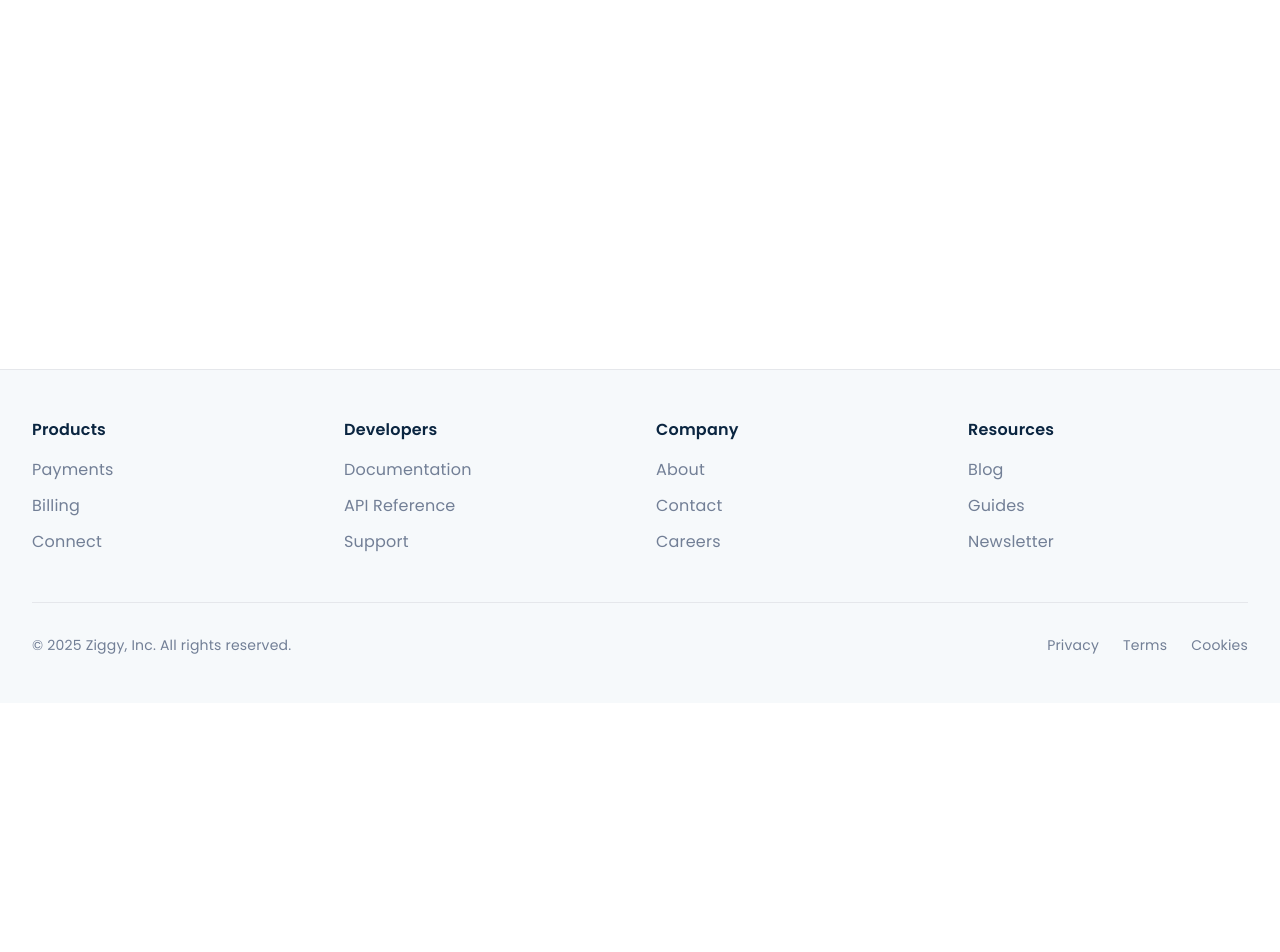
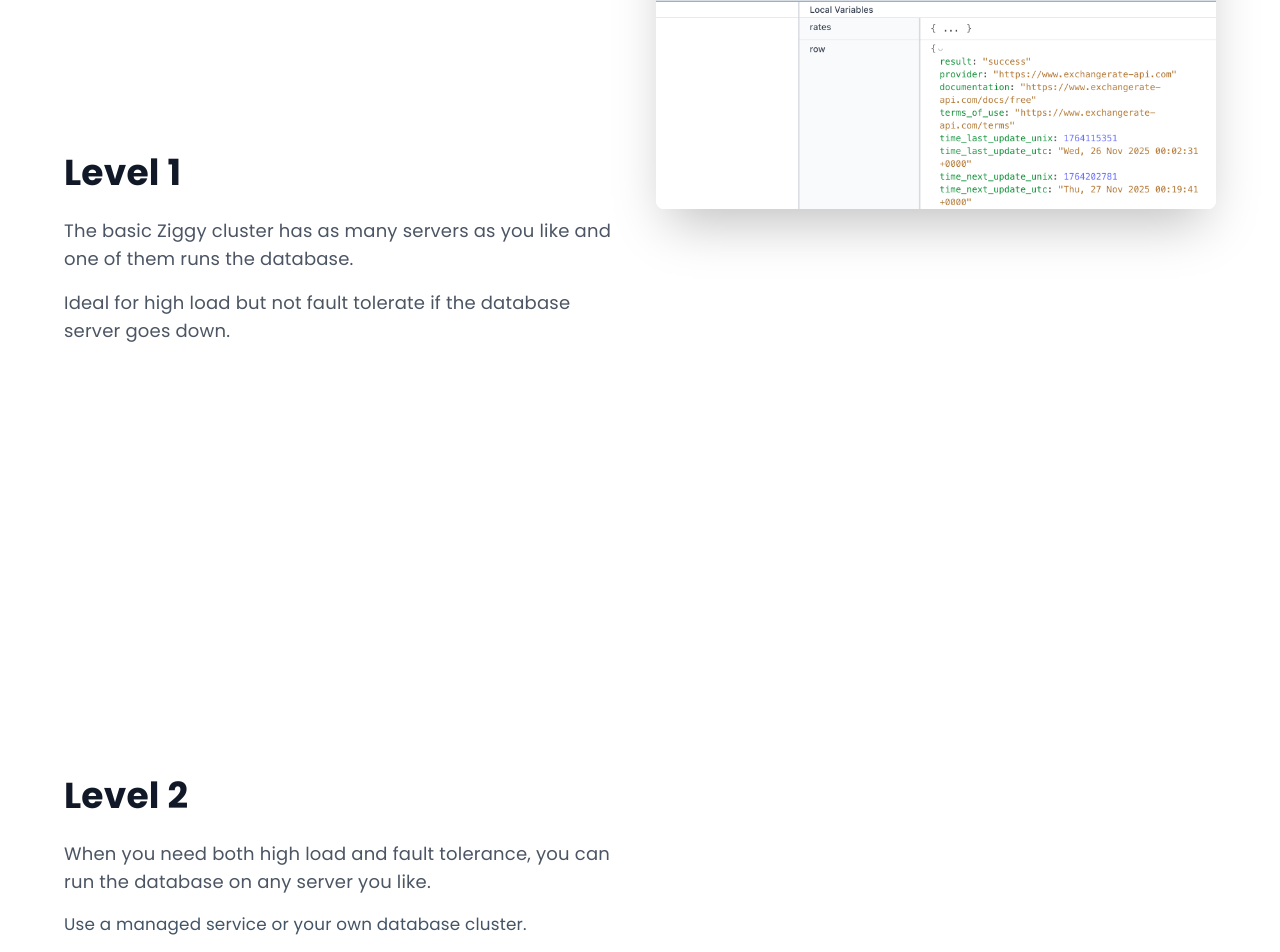
Before and after one commit to fmay/ziggy-site-new, a Next.js app: page /cluster in a window 1280 px wide. Before the commit this address had no page. Shown: the part 431-1383 px from the top of the page. Before the commit the page ends 1134 px from the top, so only its background shows below. Built offline with nearby package versions, Linux system fonts and the light colour scheme.

Commit message:
cluster page 0.1

```diff
--- /dev/null
+++ b/src/app/(features)/cluster/FlowFeatures.tsx
@@ -0,0 +1,83 @@
+import { FC } from 'react'
+import ScrollContentImagePairs from '@/components/ui/scroll-pairs/ScrollContentImagePairs'
+
+interface FlowFeaturesProps {
+}
+
+const ClusterFeatures:FC<FlowFeaturesProps> = ({}) => {
+  const contentImagePairs = [
+    {
+      content: (
+        <div>
+          <h2 className="text-4xl font-bold text-gray-900 mb-6">Level 1</h2>
+          <p className="text-lg text-gray-600 mb-4">
+            The basic Ziggy cluster has as many servers as you like and one of them runs the database.
+          </p>
+          <p className="text-lg text-gray-600 mb-4">
+            Ideal for high load but not fault tolerate if the database server goes down.
+          </p>
+        </div>
+      ),
+      image: '/images/flows/js-debugger.png',
+    },
+    {
+      content: (
+        <div>
+          <h2 className="text-4xl font-bold text-gray-900 mb-6">Level 2</h2>
+          <p className="text-lg text-gray-600 mb-4">
+            When you need both high load and fault tolerance, you can run the database on any server you like.
+          </p>
+          <p>Use a managed service or your own database cluster.</p>
+        </div>
+      ),
+      image: '/images/flows/parallel.png',
+    },
+    {
+      content: (
+        <div>
+          <h2 className="text-4xl font-bold text-gray-900 mb-6">Monitoring</h2>
+          <p className="text-lg text-gray-600 mb-4">
+            Ziggy comes with several monitor tools for the system and individual servers.
+          </p>
+        </div>
+      ),
+      image: '/images/flows/js-debugger.png',
+    },
+    {
+      content: (
+        <div>
+          <h2 className="text-4xl font-bold text-gray-900 mb-6">Load Testing</h2>
+          <p className="text-lg text-gray-600 mb-4">
+            We even offer a built-in load tester where you can run any Flow under normal and extreme conditions.
+          </p>
+          <p className="text-lg text-gray-600 mb-4">
+            Use Ziggy monitoring to see exactly how the system and each server is performing.
+          </p>
+        </div>
+      ),
+      image: '/images/flows/parallel.png',
+    },
+  ]
+
+  return (
+    <div className="bg-white">
+      {/* Other page content above */}
+      <div className="py-16">
+        {/*<div className="max-w-7xl mx-auto px-4 sm:px-6 lg:px-8 text-center mb-16">*/}
+        {/*  <h1 className="text-5xl font-bold text-gray-900 mb-4">*/}
+        {/*    A fully integrated suite of features*/}
+        {/*  </h1>*/}
+        {/*  <p className="text-xl text-gray-600">*/}
+        {/*    Scroll down to see the interactive content-image pairs*/}
+        {/*  </p>*/}
+        {/*</div>*/}
+
+        {/* The ScrollContentImagePairs component */}
+        <ScrollContentImagePairs contentImagePairs={contentImagePairs} />
+      </div>
+      {/* Other page content below */}
+    </div>
+  )
+}
+
+export default ClusterFeatures
--- /dev/null
+++ b/src/app/(features)/cluster/Hero.tsx
@@ -0,0 +1,32 @@
+import styles from './hero.module.scss'
+import HomeScene from '@/app/(home)/HomeScene'
+
+const Hero = () => (
+  <section className={styles.heroSection}>
+    {/* Overlay for better text readability */}
+
+    <div className={styles.container}>
+      {/* Main Heading */}
+      <h1 className={styles.heading}>The new ETL pioneer</h1>
+
+      {/*Image*/}
+      <div className={styles.subheadingImage}>
+        <HomeScene />
+      </div>
+
+      {/*Subheading*/}
+      <div className={styles.subheading}>
+        <p className={styles.subheading}>
+          Build blazingly fast integrations and migrations in a fraction of the time and at a fraction of
+          the cost of normal ETL platforms.
+        </p>
+        <p  className={styles.subheading}>
+          Run on <strong>your</strong> infrastructure so you have total control over security and
+          performance.
+        </p>
+      </div>
+    </div>
+  </section>
+)
+
+export default Hero
--- /dev/null
+++ b/src/app/(features)/cluster/hero.module.scss
@@ -0,0 +1,39 @@
+.heroSection {
+  @apply relative pt-20 pb-20 sm:px-6 lg:px-2;
+}
+
+.overlay {
+  @apply absolute inset-0 -z-10 bg-gradient-to-b from-white/90 via-white/80 to-white/90;
+}
+
+.container {
+  @apply flex flex-col gap-[50px] mx-auto px-[5%] text-center;
+}
+
+.heading {
+  @apply text-5xl mb-[0px] sm:text-6xl lg:text-7xl font-bold text-stripe-navy leading-tight;
+}
+
+.subheading {
+  @apply mx-auto text-2xl max-w-[800px] text-mid-gray font-semibold;
+}
+
+.subheadingImage {
+  @apply w-full bg-gray-50 mx-auto order-last lg:order-none flex justify-center items-center min-h-[700px];
+
+  img {
+    @apply w-full h-auto rounded-lg;
+  }
+}
+
+.ctaButtons {
+  @apply flex flex-col sm:flex-row justify-center items-center gap-4 mt-12;
+
+  .primaryButton {
+    @apply w-full sm:w-auto px-8 py-4 rounded-full bg-stripe-purple text-white font-semibold hover:opacity-90 transition-opacity duration-200;
+  }
+
+  .secondaryButton {
+    @apply w-full sm:w-auto px-8 py-4 rounded-full border-2 border-stripe-navy text-stripe-navy font-semibold hover:bg-stripe-navy hover:text-white transition-all duration-200;
+  }
+}
--- /dev/null
+++ b/src/app/(features)/cluster/page.tsx
@@ -0,0 +1,16 @@
+import PageLayout from '@/components/PageLayout'
+import PageSection from '@/components/ui/page-wrappers/PageSection'
+import Hero from '@/app/(features)/cluster/Hero'
+import ClusterFeatures from '@/app/(features)/cluster/FlowFeatures'
+
+export default function Cluster() {
+  return (
+    <PageLayout
+      title="Ziggy Cluster"
+      description="Throw any load at Ziggy. Sleep well at night thanks to full fault tolerance.">
+
+
+      <ClusterFeatures />
+    </PageLayout>
+  )
+}
--- /dev/null
+++ b/src/app/integration-partners/page.tsx
@@ -0,0 +1,22 @@
+import PageLayout from '@/components/PageLayout'
+
+export default function IntegrationPartners() {
+  return (
+    <PageLayout
+      title="Integration Partners"
+      description="How we collect, use, and protect your information.">
+      <div className="max-w-4xl mx-auto prose prose-lg">
+        <div className="bg-white p-8 rounded-lg border border-gray-200">
+          <p className="text-stripe-gray mb-4">
+            <strong>Last updated:</strong> {new Date().toLocaleDateString()}
+          </p>
+          <p className="text-stripe-gray text-lg">
+            Lorem ipsum dolor sit amet, consectetur adipiscing elit. Sed do eiusmod tempor
+            incididunt ut labore et dolore magna aliqua. Ut enim ad minim veniam, quis nostrud
+            exercitation ullamco laboris nisi ut aliquip ex ea commodo consequat.
+          </p>
+        </div>
+      </div>
+    </PageLayout>
+  )
+}
--- a/src/config/navigation.ts
+++ b/src/config/navigation.ts
@@ -58,7 +58,7 @@ export const navigationConfig: NavigationConfig = {
             items: [
               {
                 label: 'Ziggy Cluster',
-                href: '/products',
+                href: '/cluster',
                 description: 'Scaling and high availability',
                 icon: '/nav/flow.svg',
               },
@@ -87,7 +87,7 @@ export const navigationConfig: NavigationConfig = {
             items: [
               {
                 label: 'Integration Partners',
-                href: '/solutions',
+                href: '/integration-partners',
                 description: 'White label Ziggy and build a new revenue stream',
                 icon: '/nav/flow.svg',
               },
```
Also changed, not shown: src/components/ui/scroll-pairs/ScrollContentImagePairs.tsx (+14 -16 lines).
